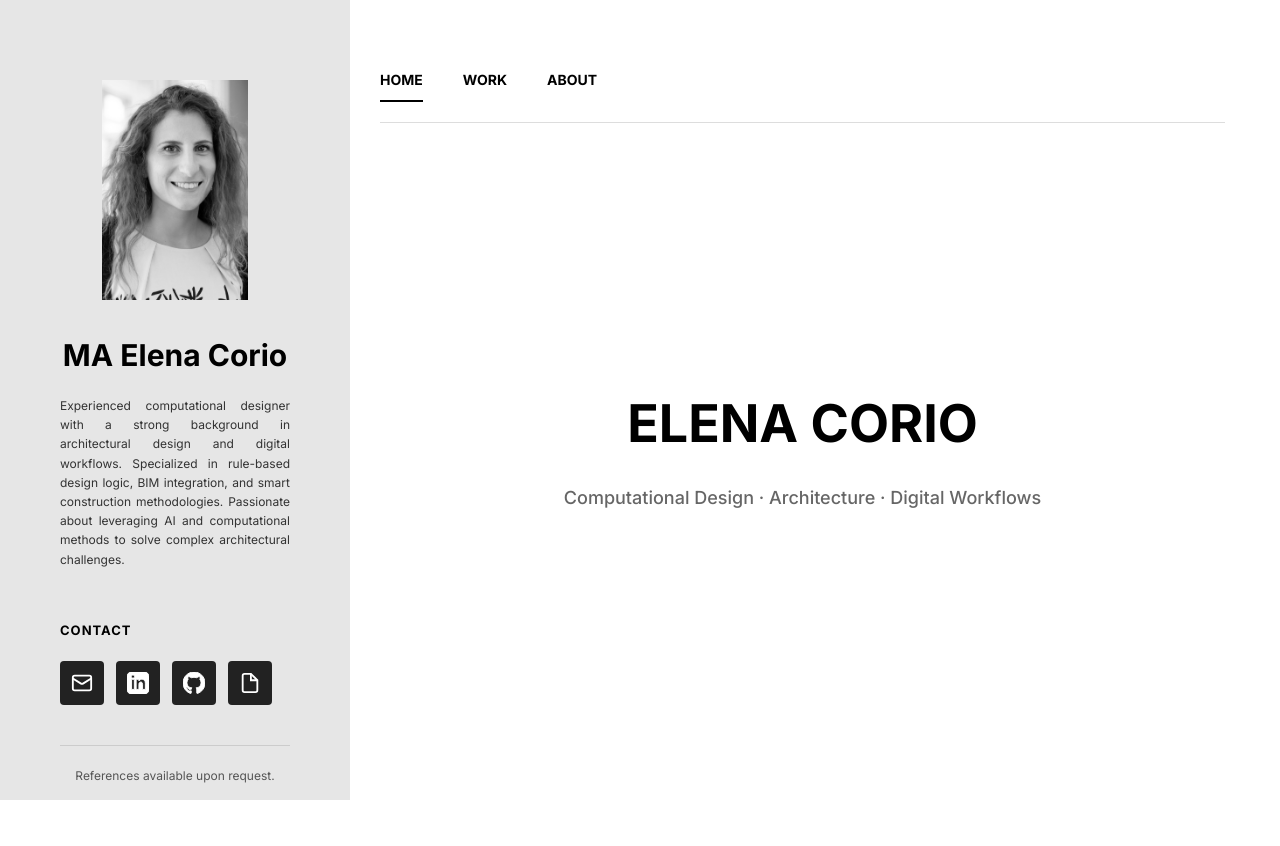
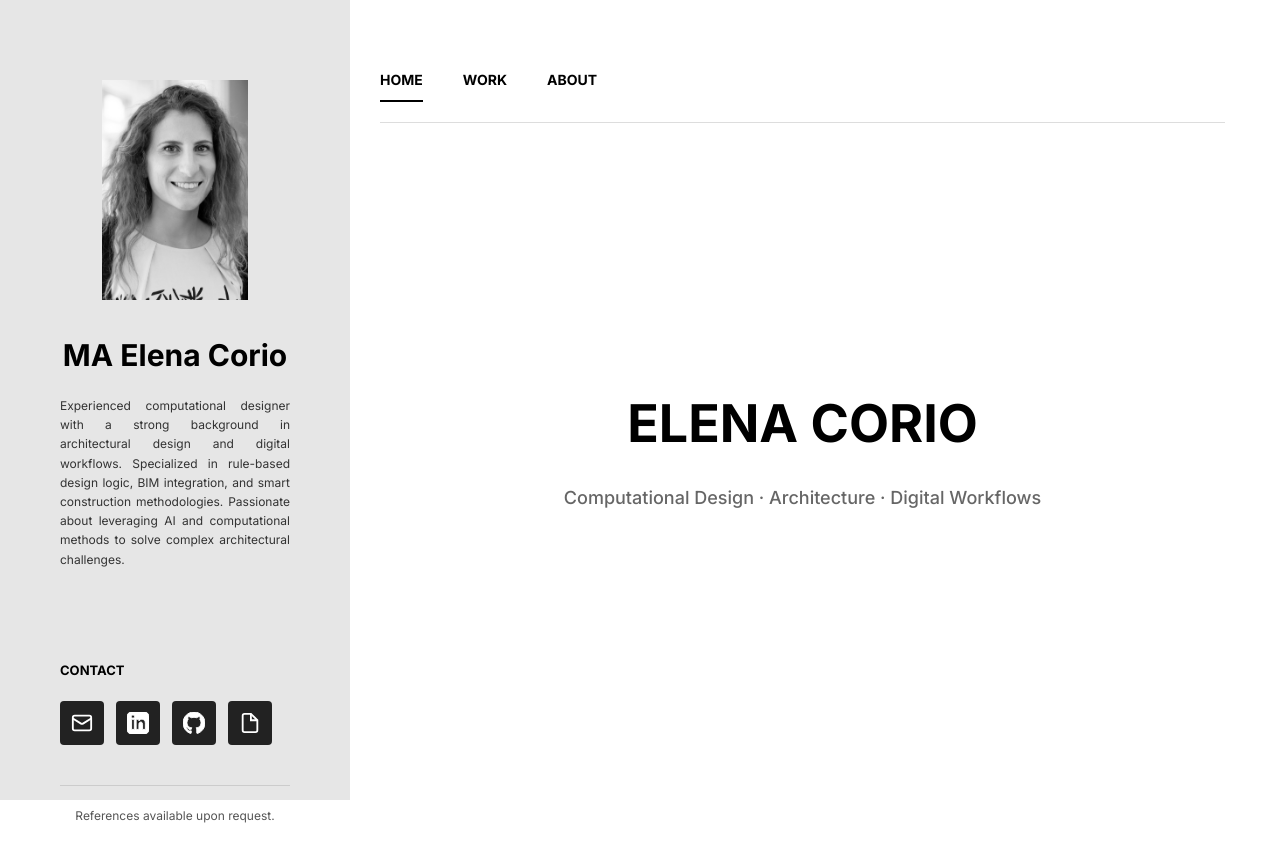
Before and after one commit to elena-corio/cv, a website: page index.html in a window 1280 px wide. Before the commit the page ends 806 px from the top, so only its background shows below. Drawn offline with Linux system fonts and the light colour scheme.

Commit message:
style: adjust contact section spacing and remove letter-spacing for consistency with HOME title

```diff
--- a/assets/css/sidebar.css
+++ b/assets/css/sidebar.css
@@ -70,6 +70,7 @@
 }
 
 .contact {
+    margin-top: 40px;
 }
 
 .section-title-sidebar {
@@ -79,7 +80,6 @@
     color: #000;
     text-transform: uppercase;
     margin-bottom: 20px;
-    letter-spacing: 1px;
 }
 
 .contact-buttons {
```
